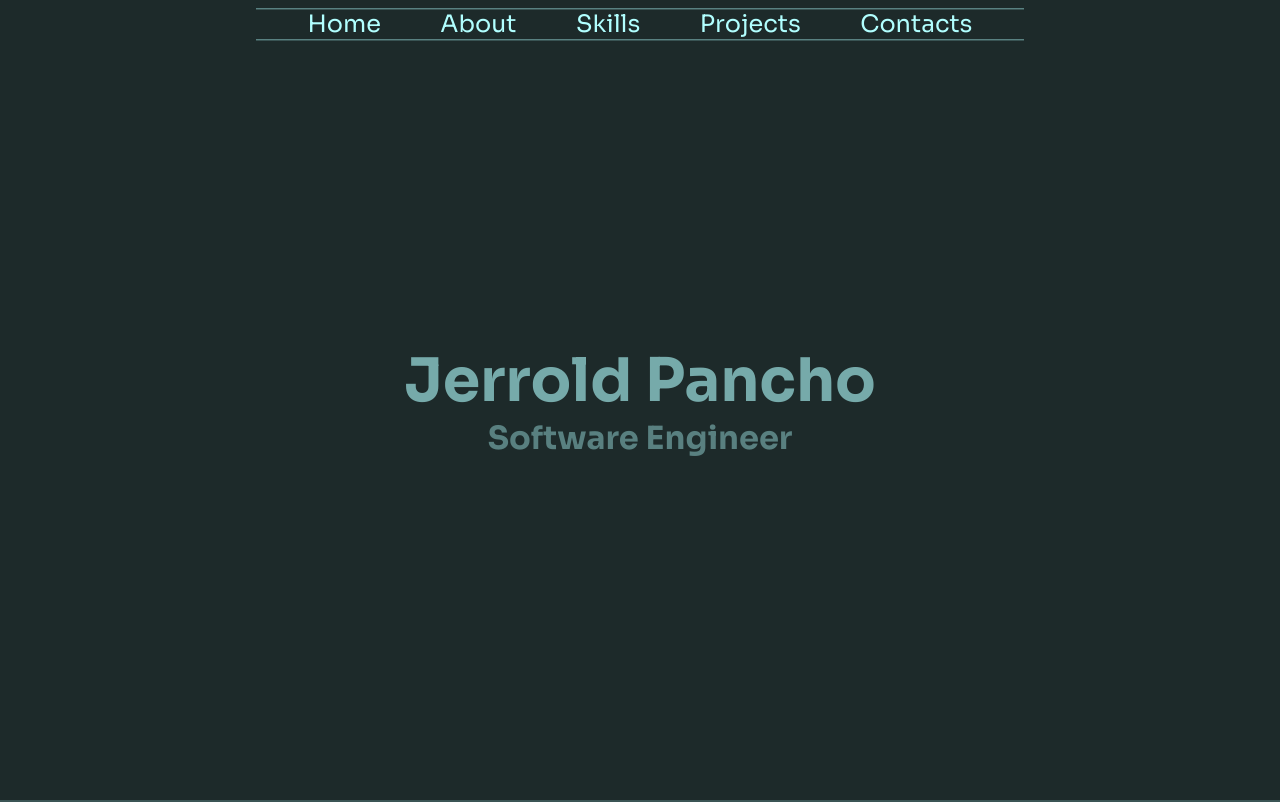
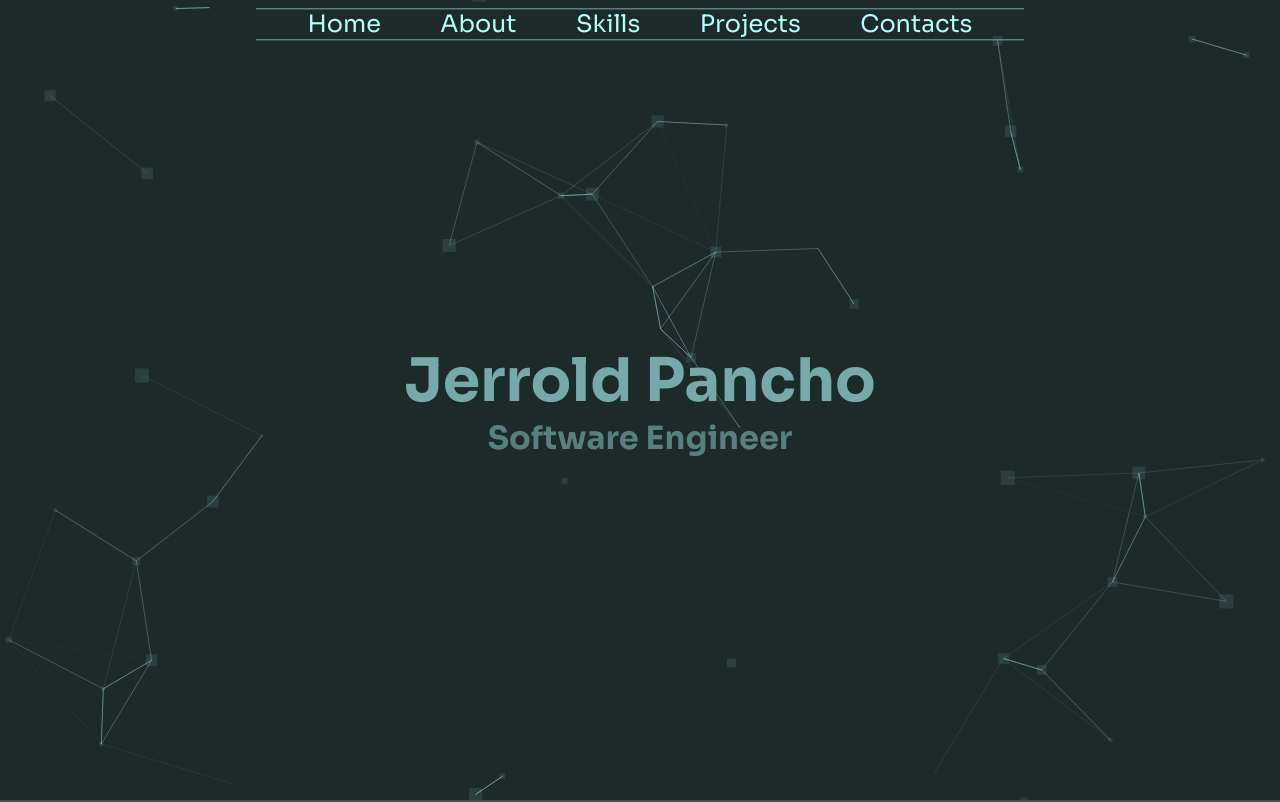
Before and after one commit to Jerpancho/Portfolio, a React (Vite) app: page / in a window 1280 px wide. Shown: the top 802 px of the page. Built offline with nearby package versions, Linux system fonts and the light colour scheme.

Commit message:
added formsubmit and tsparticle animations

```diff
--- a/package.json
+++ b/package.json
@@ -12,7 +12,9 @@
     "prop-types": "^15.8.1",
     "react": "^18.2.0",
     "react-dom": "^18.2.0",
-    "react-icons": "^4.7.1"
+    "react-icons": "^4.7.1",
+    "react-tsparticles": "^2.7.1",
+    "tsparticles": "^2.7.1"
   },
   "devDependencies": {
     "@types/react": "^18.0.24",
--- a/src/App.jsx
+++ b/src/App.jsx
@@ -5,13 +5,16 @@ import About from './components/About';
 import Skills from './components/Skills';
 import Projects from './components/Projects';
 import Contacts from './components/Contacts';
+import ParticlesWrapper from './components/ParticlesWrapper';
 import './css/App.css';
 
 function App() {
    return (
       <>
          <Navigation />
+         <ParticlesWrapper />
          <Hero />
+
          <About />
          <Skills />
          <Projects />
--- a/src/components/Contacts.jsx
+++ b/src/components/Contacts.jsx
@@ -28,7 +28,7 @@ const Contacts = () => {
                   </span>
                </h2>
                <form
-                  action='https://formsubmit.co/your@email.com'
+                  action='https://formsubmit.co/f0b7592137d51c59338dde5bfe6c84fd'
                   method='POST'
                >
                   <input
--- a/src/components/Navigation.jsx
+++ b/src/components/Navigation.jsx
@@ -34,7 +34,8 @@ const Navigation = () => {
             onClick={() => setToggle((prev) => !prev)}
             ref={toggleRef}
          >
-            <GiHamburgerMenu />
+            {/* icon */}
+            <GiHamburgerMenu style={{ color: '#b1ffff' }} />
          </div>
          <nav
             // adding visibility of the nav when toggled on
--- /dev/null
+++ b/src/components/ParticlesWrapper.jsx
@@ -0,0 +1,27 @@
+import React, { useCallback } from 'react';
+import Particles from 'react-tsparticles';
+import { loadFull } from 'tsparticles';
+import { particlesConfig } from './config/particle.config';
+// eslint-disable-next-line react/prop-types
+const ParticlesWrapper = () => {
+   const particlesInit = useCallback(async (engine) => {
+      console.log(engine);
+      // you can initiate the tsParticles instance (engine) here, adding custom shapes or presets
+      // this loads the tsparticles package bundle, it's the easiest method for getting everything ready
+      // starting from v2 you can add only the features you need reducing the bundle size
+      await loadFull(engine);
+   }, []);
+   const particlesLoaded = useCallback((container) => {
+      console.log(container);
+   }, []);
+   return (
+      <Particles
+         id='tsparticles'
+         init={particlesInit}
+         loaded={particlesLoaded}
+         options={particlesConfig}
+      />
+   );
+};
+
+export default ParticlesWrapper;
--- /dev/null
+++ b/src/components/config/particle.config.js
@@ -0,0 +1,111 @@
+export const particlesConfig = {
+   fullScreen: {
+      enable: true,
+      zIndex: -1,
+   },
+   fpsLimit: 120,
+   particles: {
+      number: {
+         value: 100,
+         density: {
+            enable: true,
+         },
+      },
+      color: {
+         value: '#b1ffff',
+      },
+      shape: {
+         type: 'square',
+      },
+      opacity: {
+         value: 0.1,
+         random: true,
+         anim: {
+            enable: true,
+            speed: 3,
+            opacity_min: 0.1,
+            sync: false,
+         },
+      },
+      size: {
+         value: 10,
+         random: true,
+         anim: {
+            enable: true,
+            speed: 20,
+            size_min: 0.1,
+            sync: false,
+         },
+      },
+      line_linked: {
+         enable: true,
+         distance: 150,
+         color: '#b1ffff',
+         opacity: 0.4,
+         width: 1,
+      },
+      move: {
+         enable: true,
+         speed: 2,
+         direction: 'none',
+         random: false,
+         straight: false,
+         out_mode: 'out',
+         attract: {
+            enable: false,
+            rotateX: 600,
+            rotateY: 1200,
+         },
+      },
+   },
+   interactivity: {
+      events: {
+         onhover: {
+            enable: true,
+            mode: 'grab',
+            parallax: {
+               enable: true,
+               smooth: 10,
+               force: 60,
+            },
+         },
+         onclick: {
+            enable: true,
+            mode: 'push',
+         },
+         resize: true,
+      },
+      modes: {
+         grab: {
+            distance: 400,
+            line_linked: {
+               opacity: 1,
+            },
+         },
+         bubble: {
+            distance: 400,
+            size: 40,
+            duration: 2,
+            opacity: 0.8,
+            speed: 3,
+         },
+         repulse: {
+            distance: 200,
+         },
+         push: {
+            particles_nb: 4,
+         },
+         remove: {
+            particles_nb: 2,
+         },
+      },
+   },
+   retina_detect: true,
+   background: {
+      color: '#1d2a2a',
+      image: '',
+      position: '50% 50%',
+      repeat: 'no-repeat',
+      size: 'cover',
+   },
+};
--- a/src/css/App.css
+++ b/src/css/App.css
@@ -3,6 +3,7 @@
 :root {
    /* colors */
    --lightest: #b1ffff;
+   --dark-no-background: #1d2a2a00;
    --dark: #1d2a2a;
    --gray: #3b5555;
    --light: #598080;
--- a/src/css/Contacts.module.css
+++ b/src/css/Contacts.module.css
@@ -1,5 +1,5 @@
 .contacts {
-   background-color: var(--dark);
+   background-color: var(--dark-no-background);
 }
 .main {
    width: min(45rem, 85%);
--- a/src/css/Hero.module.css
+++ b/src/css/Hero.module.css
@@ -1,7 +1,7 @@
 .hero {
    height: 100vh;
    text-align: center;
-   background: var(--dark);
+   background: var(--dark-no-background);
    display: flex;
    justify-content: center;
    align-items: center;
@@ -16,3 +16,9 @@
    font-size: 2rem;
    color: var(--light);
 }
+
+.hero h1,
+.hero h2 {
+   user-select: none;
+   -moz-user-select: none;
+}
--- a/src/css/Nav.module.css
+++ b/src/css/Nav.module.css
@@ -2,6 +2,7 @@
    background-color: var(--dark);
 }
 .nav {
+   z-index: 1;
    position: fixed;
    font-size: 1.5rem;
    text-align: center;
@@ -69,12 +70,10 @@
    }
    .nav {
       visibility: hidden;
-      transform: translate(-50%, -100vh);
       opacity: 0;
    }
    .navOpen {
       visibility: visible;
-      transform: translate(-50%, 1%);
       opacity: 1;
    }
    .list {
--- a/src/css/Skills.module.css
+++ b/src/css/Skills.module.css
@@ -1,7 +1,7 @@
 .skills {
    font-family: 'Sora', sans-serif;
    height: 100vh;
-   background-color: var(--dark);
+   background-color: var(--dark-no-background);
    display: flex;
    flex-direction: column;
    justify-content: center;
```
Also changed, not shown: 1 other file (tests, documents, lock files or other folders).
